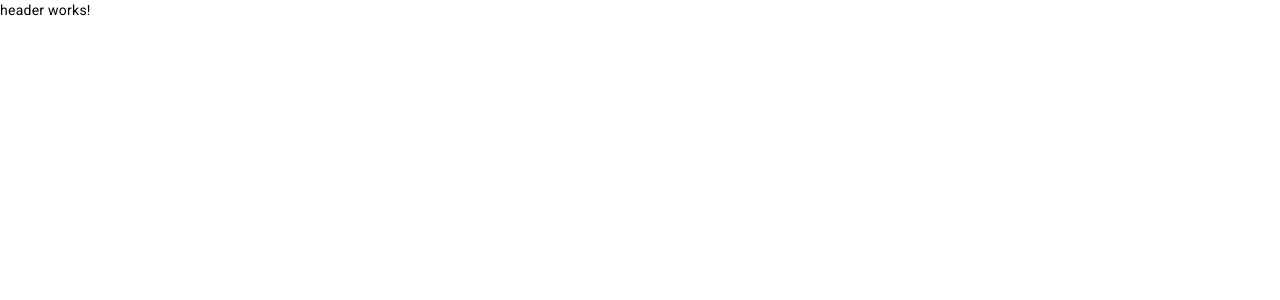
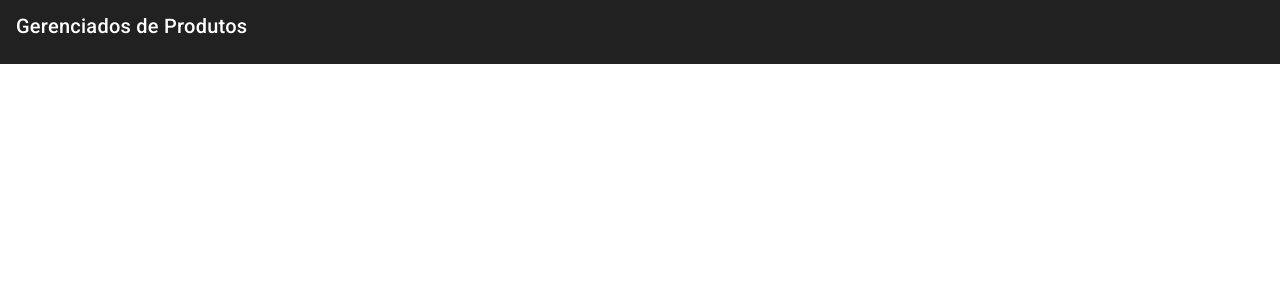
Before and after one commit to code-dimension/mini-curso-angular-17, an Angular app: page / in a window 1280 px wide. Shown: the top 300 px of the page. Built offline with nearby package versions, Linux system fonts and the light colour scheme.

Commit message:
feat: adiciona MatToolbar ao componente Header

```diff
--- a/src/app/shared/components/header/header.component.html
+++ b/src/app/shared/components/header/header.component.html
@@ -1 +1,3 @@
-<p>header works!</p>
+<mat-toolbar>
+    <p>Gerenciados de Produtos</p>
+</mat-toolbar>
--- a/src/app/shared/components/header/header.component.ts
+++ b/src/app/shared/components/header/header.component.ts
@@ -1,9 +1,10 @@
 import { Component } from '@angular/core';
+import { MatToolbarModule } from "@angular/material/toolbar";
 
 @Component({
   selector: 'app-header',
   standalone: true,
-  imports: [],
+  imports: [MatToolbarModule],
   templateUrl: './header.component.html',
   styleUrl: './header.component.scss'
 })
```
